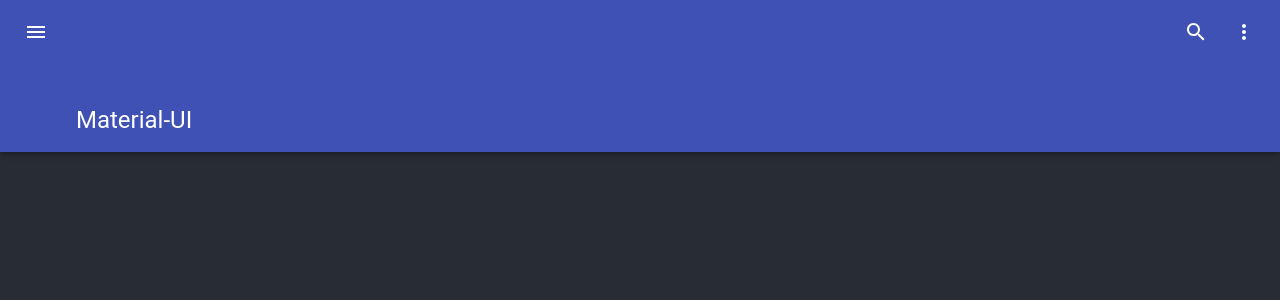
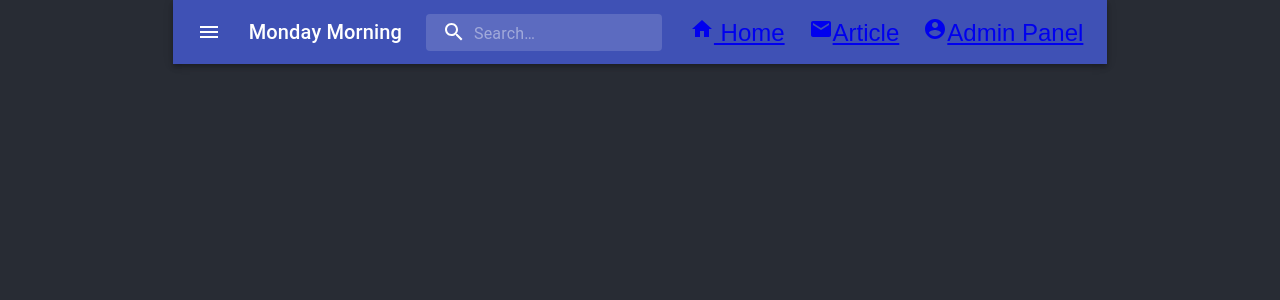
Before and after one commit to bunnyarya/Summer-Task-2021-App, a React (Create React App) app: page / in a window 1280 px wide. Shown: the top 300 px of the page. Built offline with nearby package versions, Linux system fonts and the light colour scheme.

Commit message:
Update Navbar.js

```diff
--- a/src/Components/Navbar.js
+++ b/src/Components/Navbar.js
@@ -1,40 +1,172 @@
 import React from 'react';
+import { fade, makeStyles } from '@material-ui/core/styles';
 import AppBar from '@material-ui/core/AppBar';
 import Toolbar from '@material-ui/core/Toolbar';
 import IconButton from '@material-ui/core/IconButton';
 import Typography from '@material-ui/core/Typography';
-import { makeStyles } from '@material-ui/core/styles';
+import InputBase from '@material-ui/core/InputBase';
+import Badge from '@material-ui/core/Badge';
+import MenuItem from '@material-ui/core/MenuItem';
+import Menu from '@material-ui/core/Menu';
 import MenuIcon from '@material-ui/icons/Menu';
 import SearchIcon from '@material-ui/icons/Search';
+import AccountCircle from '@material-ui/icons/AccountCircle';
+import MailIcon from '@material-ui/icons/Mail';
+import NotificationsIcon from '@material-ui/icons/Notifications';
 import MoreIcon from '@material-ui/icons/MoreVert';
+import { Home } from '@material-ui/icons';
+import { Link } from 'react-router-dom';
 
 const useStyles = makeStyles((theme) => ({
-root: {
+    grow: {
         flexGrow: 1,
     },
     menuButton: {
         marginRight: theme.spacing(2),
     },
-toolbar: {
-    minHeight: 128,
-    alignItems: 'flex-start',
-    paddingTop: theme.spacing(1),
-    paddingBottom: theme.spacing(2),
+    title: {
+        display: 'none',
+        [theme.breakpoints.up('sm')]: {
+            display: 'block',
         },
-title: {
-    flexGrow: 1,
-    alignSelf: 'flex-end',
+    },
+    search: {
+        position: 'relative',
+        borderRadius: theme.shape.borderRadius,
+        backgroundColor: fade(theme.palette.common.white, 0.15),
+        '&:hover': {
+            backgroundColor: fade(theme.palette.common.white, 0.25),
+        },
+        marginRight: theme.spacing(2),
+        marginLeft: 0,
+        width: '100%',
+        [theme.breakpoints.up('sm')]: {
+            marginLeft: theme.spacing(3),
+            width: 'auto',
+        },
+    },
+    searchIcon: {
+        padding: theme.spacing(0, 2),
+        height: '100%',
+        position: 'absolute',
+        pointerEvents: 'none',
+        display: 'flex',
+        alignItems: 'center',
+        justifyContent: 'center',
+    },
+    inputRoot: {
+        color: 'inherit',
+    },
+    inputInput: {
+        padding: theme.spacing(1, 1, 1, 0),
+        // vertical padding + font size from searchIcon
+        paddingLeft: `calc(1em + ${theme.spacing(4)}px)`,
+        transition: theme.transitions.create('width'),
+        width: '100%',
+        [theme.breakpoints.up('md')]: {
+            width: '20ch',
+        },
+    },
+    sectionDesktop: {
+        display: 'none',
+        [theme.breakpoints.up('md')]: {
+            display: 'flex',
+        },
+    },
+    sectionMobile: {
+        display: 'flex',
+        [theme.breakpoints.up('md')]: {
+            display: 'none',
+        },
     },
 }));
 
-export default function ProminentAppBar() {
+export default function PrimarySearchAppBar() {
     const classes = useStyles();
+    const [anchorEl, setAnchorEl] = React.useState(null);
+    const [mobileMoreAnchorEl, setMobileMoreAnchorEl] = React.useState(null);
+
+    const isMenuOpen = Boolean(anchorEl);
+    const isMobileMenuOpen = Boolean(mobileMoreAnchorEl);
+
+    const handleProfileMenuOpen = (event) => {
+        setAnchorEl(event.currentTarget);
+    };
+
+    const handleMobileMenuClose = () => {
+        setMobileMoreAnchorEl(null);
+    };
+
+    const handleMenuClose = () => {
+        setAnchorEl(null);
+        handleMobileMenuClose();
+    };
+
+    const handleMobileMenuOpen = (event) => {
+        setMobileMoreAnchorEl(event.currentTarget);
+    };
+
+    const menuId = 'primary-search-account-menu';
+    const renderMenu = (
+        <Menu
+            anchorEl={anchorEl}
+            anchorOrigin={{ vertical: 'top', horizontal: 'right' }}
+            id={menuId}
+            keepMounted
+            transformOrigin={{ vertical: 'top', horizontal: 'right' }}
+            open={isMenuOpen}
+            onClose={handleMenuClose}
+        >
+            <MenuItem onClick={handleMenuClose}>Profile</MenuItem>
+            <MenuItem onClick={handleMenuClose}>My account</MenuItem>
+        </Menu>
+    );
+
+    const mobileMenuId = 'primary-search-account-menu-mobile';
+    const renderMobileMenu = (
+        <Menu
+            anchorEl={mobileMoreAnchorEl}
+            anchorOrigin={{ vertical: 'top', horizontal: 'right' }}
+            id={mobileMenuId}
+            keepMounted
+            transformOrigin={{ vertical: 'top', horizontal: 'right' }}
+            open={isMobileMenuOpen}
+            onClose={handleMobileMenuClose}
+        >
+            <MenuItem>
+                <IconButton aria-label="show 0 new mails" color="inherit">
+                    <Badge badgeContent={0} color="Primary">
+                        <MailIcon />
+                    </Badge>
+                </IconButton>
+                <p>Messages</p>
+            </MenuItem>
+            <MenuItem>
+                <IconButton aria-label="show 11 new notifications" color="inherit">
+                    <Badge badgeContent={0} color="Primary">
+                        <NotificationsIcon />
+                    </Badge>
+                </IconButton>
+                <p>Notifications</p>
+            </MenuItem>
+            <MenuItem onClick={handleProfileMenuOpen}>
+                <IconButton
+                    aria-label="account of current user"
+                    aria-controls="primary-search-account-menu"
+                    aria-haspopup="true"
+                    color="inherit"
+                >
+                    <AccountCircle />
+                </IconButton>
+                <p>Profile</p>
+            </MenuItem>
+        </Menu>
+    );
 
     return (
-    <div class="container">
-    <div className={classes.root}>
-    <AppBar position="fixed">
-        <Toolbar className={classes.toolbar}>
+        <div className={classes.grow}>
+            <AppBar position="static">
+                <Toolbar>
                     <IconButton
                         edge="start"
                         className={classes.menuButton}
@@ -43,18 +175,70 @@
                     >
                         <MenuIcon />
                     </IconButton>
-        <Typography className={classes.title} variant="h5" noWrap>
-            Material-UI
+                    <Typography className={classes.title} variant="h6" noWrap>
+                        Monday Morning
                     </Typography>
-        <IconButton aria-label="search" color="inherit">
+                    <div className={classes.search}>
+                        <div className={classes.searchIcon}>
                             <SearchIcon />
+                        </div>
+                        <InputBase
+                            placeholder="Search…"
+                            classes={{
+                                root: classes.inputRoot,
+                                input: classes.inputInput,
+                            }}
+                            inputProps={{ 'aria-label': 'search' }}
+                        />
+                    </div>
+                    <div className={classes.grow} />
+                    <div className={classes.sectionDesktop}>
+                        <IconButton aria-label="show 4 new mails" color="inherit">
+                            <Badge badgeContent={0} color="Primary">
+
+                                <Link to='/'>
+                                    <Home /> Home <t />
+                                </Link>
+                            </Badge>
                         </IconButton>
-        <IconButton aria-label="display more actions" edge="end" color="inherit">
+                        <IconButton aria-label="show 17 new notifications" color="inherit">
+                            <Badge badgeContent={0} color="primary">
+
+                                <Link to='/Article'>
+                                    <MailIcon />Article
+                    </Link>
+                            </Badge>
+                        </IconButton>
+                        <IconButton
+                            edge="end"
+                            aria-label="account of current user"
+                            aria-controls={menuId}
+                            aria-haspopup="true"
+                            onClick={handleProfileMenuOpen}
+                            color="inherit"
+                        >
+
+                            <Link to='/AdminPanel'>
+                                <AccountCircle />Admin Panel
+                    </Link>
+
+                        </IconButton>
+                    </div>
+                    <div className={classes.sectionMobile}>
+                        <IconButton
+                            aria-label="show more"
+                            aria-controls={mobileMenuId}
+                            aria-haspopup="true"
+                            onClick={handleMobileMenuOpen}
+                            color="inherit"
+                        >
                             <MoreIcon />
                         </IconButton>
+                    </div>
                 </Toolbar>
             </AppBar>
-    </div>
+            {renderMobileMenu}
+            {renderMenu}
         </div>
     );
 }
```
Lines whose indentation alone changed are shown as unchanged.
